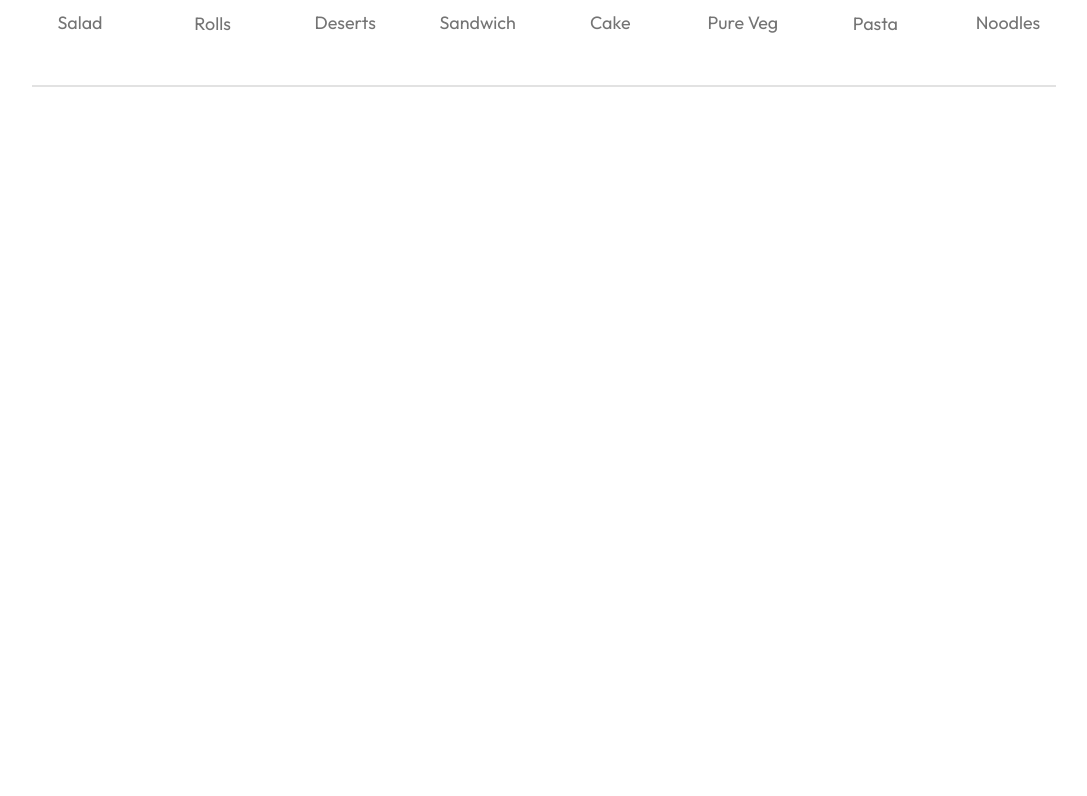
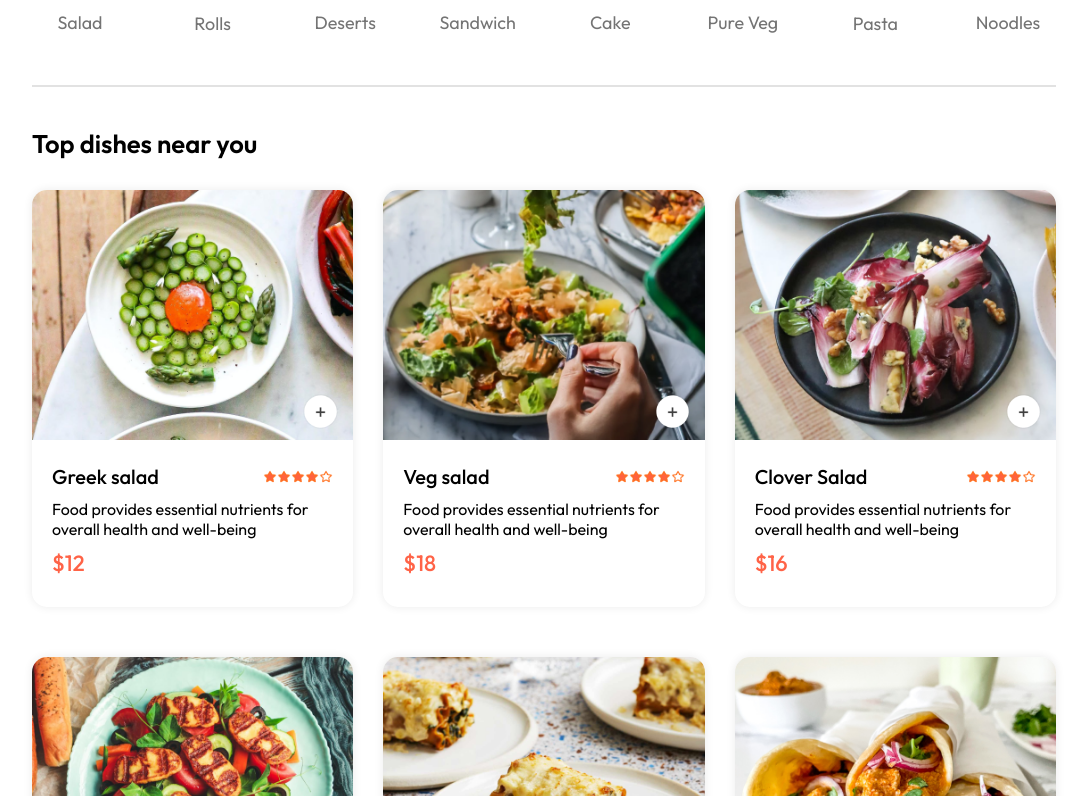
Before and after one commit to bharatjoshi3010/Food-Ordering-Website, a React (Vite) app: page / in a window 1280 px wide. Shown: the part 864-1660 px from the top of the page, without its empty margins (96-1183 px from the left). Before the commit the page ends 961 px from the top, so only its background shows below. Built offline with nearby package versions, Linux system fonts and the light colour scheme.

Commit message:
Our Explore Menu and dishes are synced and add to cart and remove to cart UI is working properly

```diff
--- /dev/null
+++ b/src/components/FoodDisplay/FoodDisplay.css
@@ -0,0 +1,14 @@
+.food-display{
+    margin-top: 30px;
+}
+.food-display h2{
+    font-size: max(2vw, 24px);
+    font-weight: 600;
+}
+.food-display-list{
+    display: grid;
+    grid-template-columns: repeat(auto-fill, minmax(240px, 1fr));
+    margin-top: 30px;
+    gap: 30px;
+    row-gap: 50px;
+}
--- /dev/null
+++ b/src/components/FoodDisplay/FoodDisplay.jsx
@@ -0,0 +1,30 @@
+import React, { useContext } from 'react'
+import './FoodDisplay.css'
+import { StoreContext } from '../../context/StoreContext'
+import FoodItem from '../FoodItem/FoodItem'
+
+const FoodDisplay = ({ category }) => {
+
+    const { food_list } = useContext(StoreContext)
+    //this food_list is coming from the asset folder
+
+    return (
+        <div className='food-display' id='food-display'>
+            <h2>Top dishes near you</h2>
+            <div className="food-display-list">
+                {
+                    food_list.map((item, index) => {
+                        if (category === "All" || category === item.category) {
+// Loops through all food items and displays only those that match the selected category;
+// if category is "All", it shows every food item.
+                            return <FoodItem key={index} id={item._id} name={item.name} description={item.description} price={item.price} image={item.image} />
+                        }
+                    })
+                }
+            </div>
+        </div>
+    )
+}
+
+
+export default FoodDisplay
--- /dev/null
+++ b/src/components/FoodItem/FoodItem.css
@@ -0,0 +1,63 @@
+.food-item{
+    width: 100%;
+    margin: auto;
+    border-radius: 15px;
+    box-shadow: 0px 0px 10px #00000015;
+    transition: 0.3s;
+    animation: fadeIn 1s;
+}
+.food-item-image{
+    width: 100%;
+    border-radius: 15px 15px 0px 0px;
+}
+.food-item-info{
+    padding: 20px;
+}
+.food-item-name-rating{
+    display: flex;
+    justify-content: space-between;
+    align-items: center;
+    margin-bottom: 10px;
+}
+.food-item-name-rating p{
+    font-size: 20px;
+    font-weight: 500;
+}
+.food-item-name-rating img{
+    width: 70px;
+}
+.food-item-desc{
+    color: #676767;
+    font-size: 12px;
+}
+.food-item-price{
+    color: tomato;
+    font-size: 22px;
+    font-weight: 500;
+    margin: 10px 0px;
+}
+.food-item-img-container{
+    position: relative;
+}
+.food-item-img-container .add{
+    width: 35px;
+    position: absolute;
+    bottom: 15px;
+    right: 15px;
+    cursor: pointer;
+    border-radius: 50%;
+}
+.food-item-counter{
+    position: absolute;
+    bottom: 15px;
+    right: 15px;
+    display: flex;
+    align-items: center;
+    gap: 10px;
+    padding: 6px;
+    border-radius: 50px;
+    background-color: white;
+}
+.food-item-counter img{
+    width: 30px;
+}
--- /dev/null
+++ b/src/components/FoodItem/FoodItem.jsx
@@ -0,0 +1,36 @@
+import React, { useContext, useState } from 'react'
+import './FoodItem.css'
+import { assets } from '../../assets/assets'
+import { StoreContext } from '../../context/StoreContext'
+
+const FoodItem = ({id, name, price, description, image}) => {
+
+    const {cartItems, addToCart, removeFromCart} = useContext(StoreContext);
+
+  return (
+    <div className='food-item'>
+        <div className='food-item-img-container'>
+            <img className='food-item-image' src={image} alt="" />
+            {!cartItems[id]
+                ? <img className='add' onClick={()=>addToCart(id)} src={assets.add_icon_white} alt="" />
+                : <div className='food-item-counter'>
+                    <img onClick={()=>removeFromCart(id)} src={assets.remove_icon_red} alt="" />
+                    <p>{cartItems[id]}</p>
+                    <img onClick={()=>addToCart(id)} src={assets.add_icon_green} alt="" />
+                </div>
+
+            }
+        </div>
+        <div className="food-item-info">
+            <div className="food-item-name-rating">
+                <p>{name}</p>
+                <img src={assets.rating_starts} alt="" />
+            </div>
+            <p className="food-item-disc">{description}</p>
+            <p className="food-item-price">${price}</p>
+        </div>
+    </div>
+  )
+}
+
+export default FoodItem
--- /dev/null
+++ b/src/context/StoreContext.jsx
@@ -0,0 +1,45 @@
+import { createContext, useEffect, useState } from "react";
+import { food_list } from "../assets/assets";
+
+export const StoreContext = createContext(null)
+
+const StoreContextProvider = (props) => {
+
+    const [cartItems, setCartItems] = useState({});
+    //Initializes state as an empty object.
+    //we make it to store all cart details in a single Object
+
+    const addToCart = (itemId) => {
+        if(!cartItems[itemId]){   //Checks whether the item already exists in the cart.
+            setCartItems((prev)=>({...prev, [itemId]:1}))
+            // ...prev ->  Copies all existing cart items (immutability).
+            //[itemId]: 1   Adds the item with quantity = 1.
+        }else{
+           setCartItems((prev)=>({...prev, [itemId]:prev[itemId]+1}))
+           //Uses prev[itemId] to get the current quantity.
+        }
+    }
+
+    const removeFromCart = (itemId) => {
+            setCartItems((prev)=>({...prev, [itemId]:prev[itemId]-1}))
+    }
+
+    useEffect(()=>{
+        console.log(cartItems);
+    },[cartItems])    //whenever cartItems updates it will run
+
+    const contextValue = {       //we exporting all these things through contextAPI so that these can be accessed by any component of the page
+        food_list,
+        cartItems,
+        setCartItems,
+        addToCart,
+        removeFromCart
+    }
+    return (
+        <StoreContext.Provider value={contextValue}>
+            {props.children}
+        </StoreContext.Provider>
+    )
+}
+
+export default StoreContextProvider
--- a/src/main.jsx
+++ b/src/main.jsx
@@ -3,9 +3,12 @@
 import './index.css'
 import App from './App.jsx'
 import { BrowserRouter } from 'react-router-dom'
+import StoreContextProvider from './context/StoreContext.jsx'
 
 createRoot(document.getElementById('root')).render(
   <BrowserRouter>
-    <App />
+    <StoreContextProvider>
+      <App />
+    </StoreContextProvider>
   </BrowserRouter>
 )
--- a/src/pages/Home/Home.jsx
+++ b/src/pages/Home/Home.jsx
@@ -2,6 +2,7 @@
 import './Home.css'
 import Header from '../../components/Header/Header'
 import ExploreMenu from '../../components/ExploreMenu/ExploreMenu'
+import FoodDisplay from '../../components/FoodDisplay/FoodDisplay'
 
 const Home = () => {
 
@@ -13,6 +14,7 @@
       <Header/>
       <ExploreMenu category={category} setCategory={setCategory}/>
       {/* in props we are providing category anf setCategory function both to the ExploreMenu componenet */}
+      <FoodDisplay category={category}/>
     </div>
   )
 }
```
